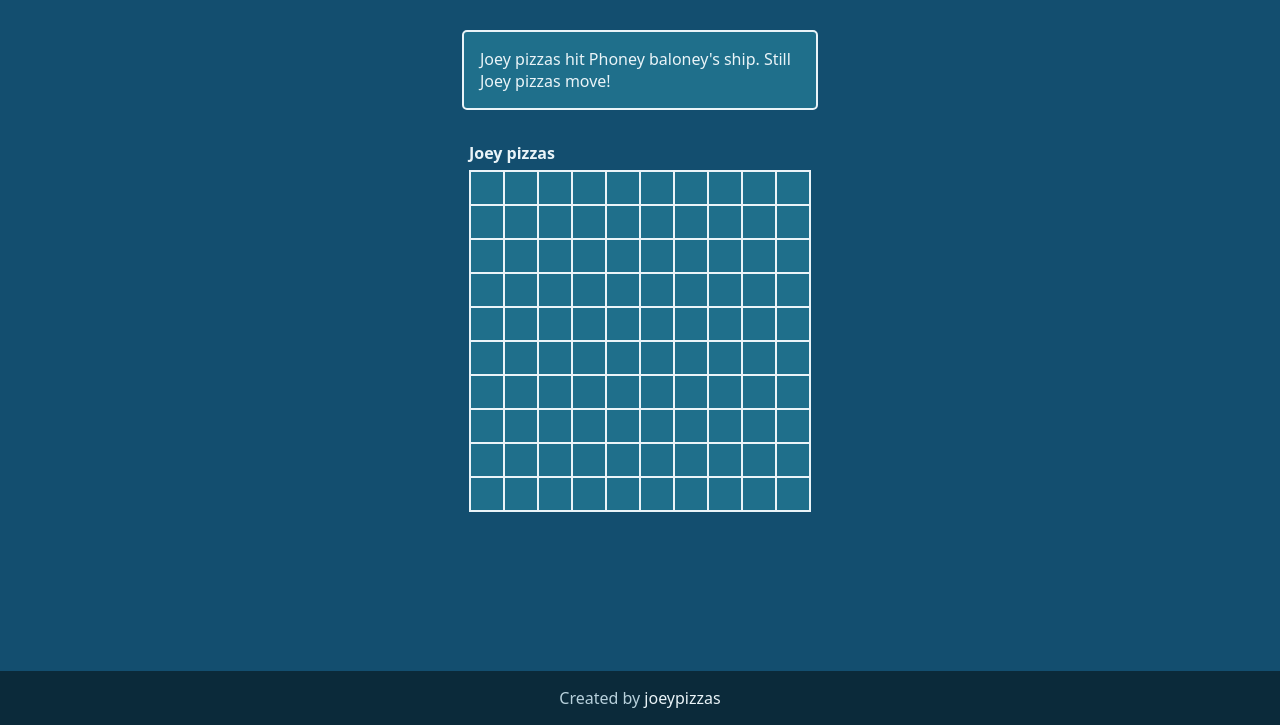
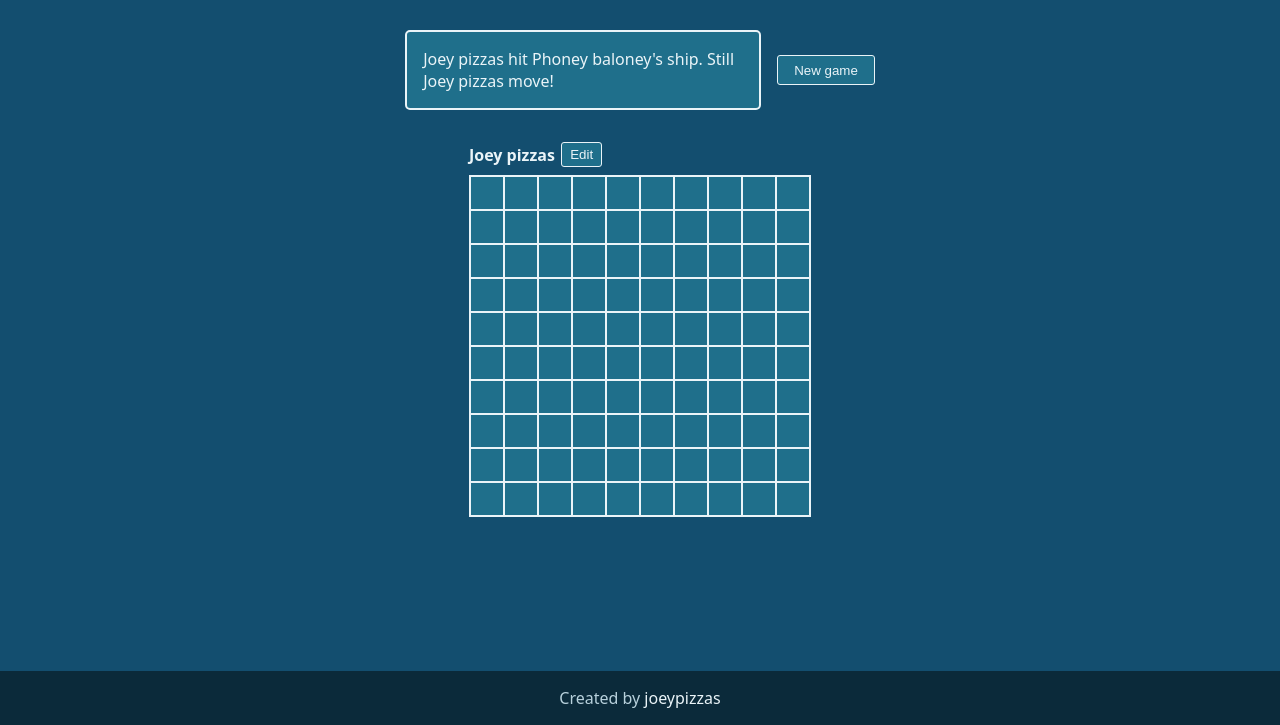
Before and after one commit to joeypizzas/battleship, a website built with webpack: page src/template.html in a window 1280 px wide. Shown: the part 75-800 px from the top of the page. Built offline with nearby package versions, Linux system fonts and the light colour scheme.

Commit message:
Hardcoded + styled new game, edit buttons

```diff
--- a/src/style.css
+++ b/src/style.css
@@ -69,12 +69,29 @@ body {
   gap: 2rem;
 }
 
+#message-and-new {
+  display: flex;
+  justify-content: center;
+  align-items: center;
+  width: 100%;
+  gap: 1rem;
+}
+
 #message-area {
   padding: 1rem;
   background-color: var(--bg-water-light);
   border: 2px solid var(--text-primary);
   border-radius: 5px;
   width: 25%;
+  color: var(--text-primary);
+}
+
+#new-game {
+  padding: 0.4rem 1rem 0.4rem 1rem;
+  border-radius: 3px;
+  border: 1px solid var(--text-primary);
+  cursor: pointer;
+  background-color: var(--bg-water-light);
   color: var(--text-primary);
 }
 
@@ -85,12 +102,27 @@ body {
 .gameboard-area {
   display: flex;
   flex-direction: column;
-  gap: 0.35rem;
+  gap: 0.5rem;
+}
+
+.name-and-edit {
+  display: flex;
+  gap: 0.4rem;
+  align-items: center;
 }
 
 .gameboard-name {
   color: var(--text-primary);
   font-weight: 700;
+}
+
+.edit-name {
+  cursor: pointer;
+  border-radius: 3px;
+  border: 1px solid var(--text-primary);
+  color: var(--text-primary);
+  background-color: var(--bg-water-light);
+  padding: 0.25rem 0.5rem 0.25rem 0.5rem;
 }
 
 .gameboard {
--- a/src/template.html
+++ b/src/template.html
@@ -9,12 +9,18 @@
     <div id="main-container">
       <div id="header">Battleship</div>
       <div id="game-area">
-        <div id="message-area">
-          Joey pizzas hit Phoney baloney's ship. Still Joey pizzas move!
+        <div id="message-and-new">
+          <div id="message-area">
+            Joey pizzas hit Phoney baloney's ship. Still Joey pizzas move!
+          </div>
+          <button id="new-game">New game</button>
         </div>
         <div id="gameboards-and-hangars">
           <div class="gameboard-area" id="human">
-            <div class="gameboard-name">Joey pizzas</div>
+            <div class="name-and-edit">
+              <div class="gameboard-name">Joey pizzas</div>
+              <button class="edit-name">Edit</button>
+            </div>
             <div class="gameboard">
               <div class="square-row">
                 <div class="square top-row left-column"></div>
```
